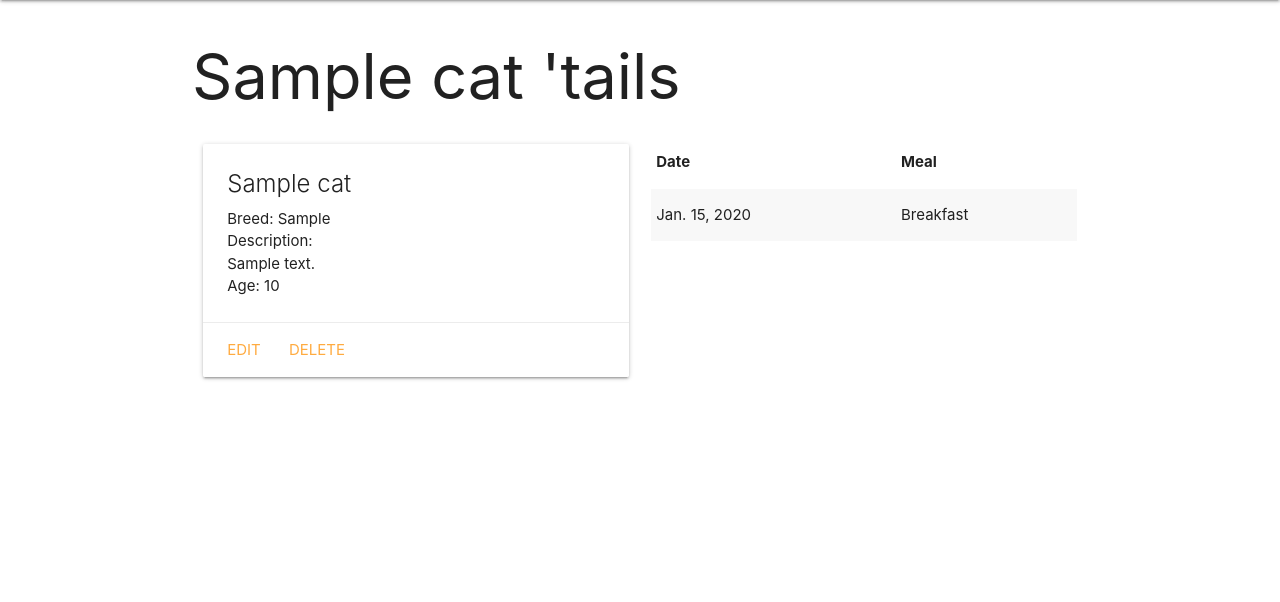
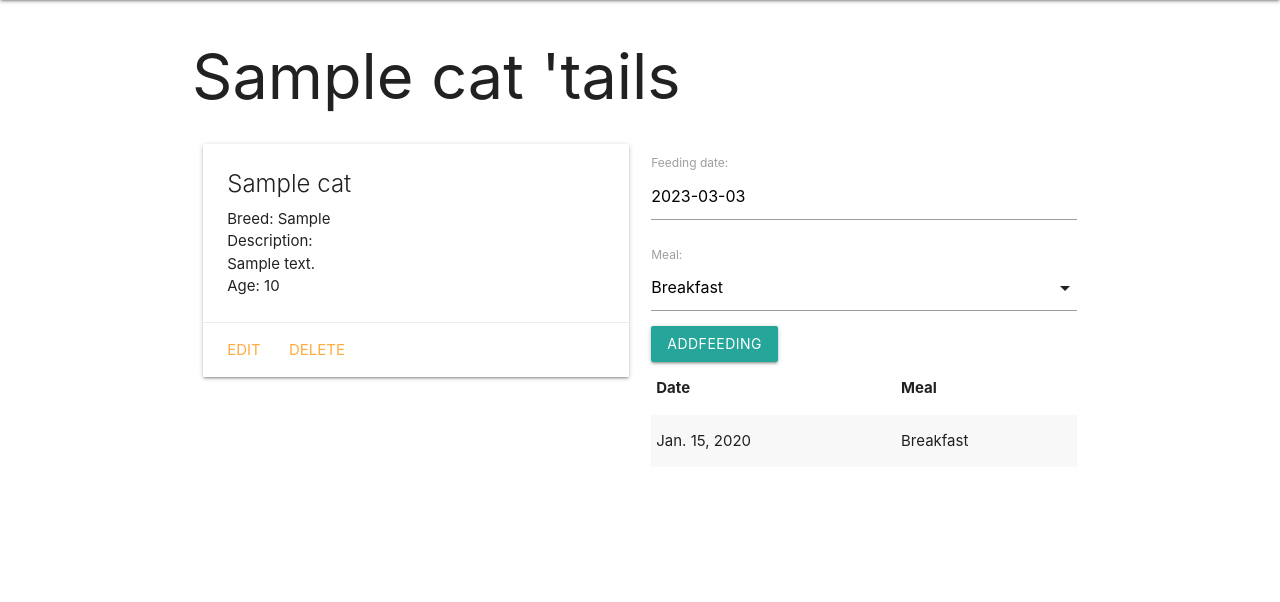
Before and after one commit to estebbins/cat-collector, a Django app: page /cats/1/ in a window 1280 px wide. Shown: the part 64-666 px from the top of the page. Run offline with Django 4.2, Linux system fonts and the light colour scheme; tables that the repository leaves empty hold one stand-in row (values such as "Sample post").

Commit message:
Adds cat feeding functionality

```diff
--- /dev/null
+++ b/main_app/forms.py
@@ -0,0 +1,7 @@
+from django.forms import ModelForm
+from .models import Feeding
+
+class FeedingForm(ModelForm):
+    class Meta:
+        model = Feeding
+        fields = ['date', 'meal']
--- a/main_app/templates/base.html
+++ b/main_app/templates/base.html
@@ -8,6 +8,7 @@
     <title>Cat Collector</title>
     <link rel="stylesheet" href="https://cdnjs.cloudflare.com/ajax/libs/materialize/1.0.0/css/materialize.min.css">
     <link rel="stylesheet" type="text/css" href="{% static 'css/style.css' %}">
+    <script src="https://cdnjs.cloudflare.com/ajax/libs/materialize/1.0.0/js/materialize.min.js"></script>
 </head>
 <body>
     <header class="navbar-fixed">
--- a/main_app/templates/cats/detail.html
+++ b/main_app/templates/cats/detail.html
@@ -21,6 +21,11 @@
             </div>
         </div>
         <div class="col s6">
+            <form action="{% url 'add_feeding' cat.id %}" method="POST">
+                {% csrf_token %}
+                {{ feeding_form.as_p }}
+                <input type="submit" class="btn" value="AddFeeding">
+            </form>
             <table class="striped">
                 <thead>
                     <tr><th>Date</th><th>Meal</th></tr>
@@ -36,4 +41,17 @@
             </table>
         </div>
     </div>
+    <script>
+        const dateEl = document.getElementById('id_date')
+        // M is materializes global variable
+        M.Datepicker.init(dateEl, {
+            format: 'yyyy-mm-dd',
+            defaultDate: new Date(),
+            setDefaultDate: true,
+            autoClose: true
+        })
+        // Add some js to fix up our selector tool
+        const selectEl = document.getElementById('id_meal')
+        M.FormSelect.init(selectEl)
+    </script>
 {% endblock %}
--- a/main_app/urls.py
+++ b/main_app/urls.py
@@ -14,5 +14,6 @@ urlpatterns = [
     path('cats/create/', views.CatCreate.as_view(), name='cats_create'),
     path('cats/<int:pk>/update/', views.CatUpdate.as_view(), name='cats_update'),
     path('cats/<int:pk>/delete/', views.CatDelete.as_view(), name='cats_delete'),
+    path('cats/<int:cat_id>/add_feeding/', views.add_feeding, name='add_feeding'),
     path('cats/<int:cat_id>/', views.cats_detail, name='detail')
 ]
--- a/main_app/views.py
+++ b/main_app/views.py
@@ -1,7 +1,7 @@
-from django.shortcuts import render
+from django.shortcuts import render, redirect
 from .models import Cat
 from django.views.generic.edit import CreateView, UpdateView, DeleteView
-
+from .forms import FeedingForm
 # temporary cats for building templates
 # cats = [
 #     {'name': 'Lolo', 'breed': 'tabby', 'description': 'furry lil demon', 'age': 12},
@@ -31,8 +31,19 @@ def cats_index(request):
 # Cat_id is defined, expecting an integer, in our URL
 def cats_detail(request, cat_id):
     cat = Cat.objects.get(id=cat_id)
+    #Instantiate feeding form to be rendered in the template
+    feeding_form = FeedingForm()
+    return render(request, 'cats/detail.html', { 'cat': cat, 'feeding_form': feeding_form })
 
-    return render(request, 'cats/detail.html', { 'cat': cat })
+def add_feeding(request, cat_id):
+    # Create a model form instance form the data in request.POST
+    form = FeedingForm(request.POST)
+    # Validate form (does it match our data)
+    if form.is_valid():
+        new_feeding = form.save(commit=False)
+        new_feeding.cat_id = cat_id
+        new_feeding.save()
+    return redirect('detail', cat_id=cat_id)
 
 class CatCreate(CreateView):
     model = Cat
```
